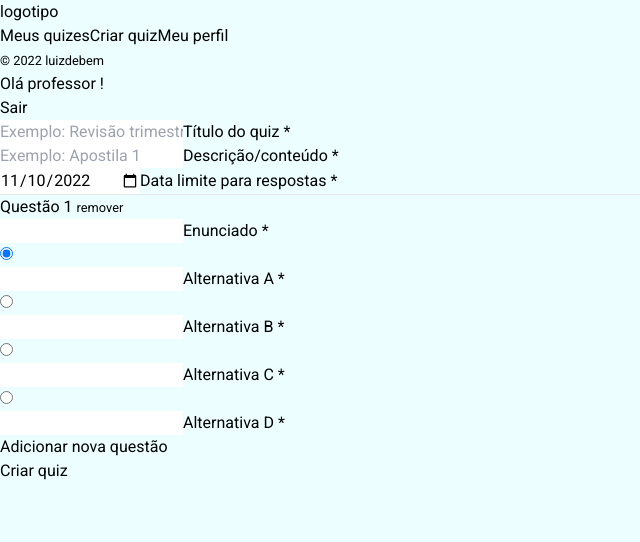
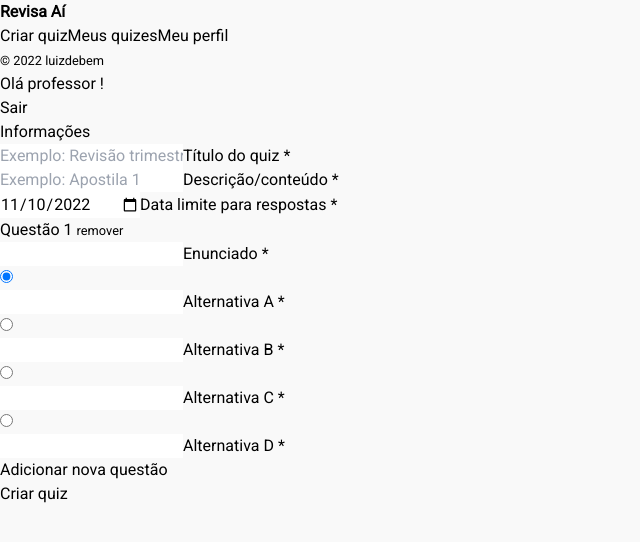
Before and after one commit to luizdebem/revisa-ai-web, a React (Create React App) app: page /create-quiz in a window 1280 px wide. Shown: the top 542 px of the page, without its empty margins (0-640 px from the left). Built offline with nearby package versions, Linux system fonts and the light colour scheme; no server answers; sample sign-in values are in the browser's storage; what @material-tailwind/react would draw is missing.

Commit message:
Layout adjustments

```diff
--- a/src/components/SidebarItem.js
+++ b/src/components/SidebarItem.js
@@ -6,7 +6,7 @@ const SidebarItem = ({ to, children }) => {
   const match = useMatch({ path: resolved.pathname, end: true });
 
   return (
-    <Link className={`py-3 px-2 border my-2 rounded-xl border-black text-center ${match ? "bg-cyan-50" : ""}`} to={to}>
+    <Link className={`py-3 px-2 border my-2 rounded-xl border-black text-center ${match ? "border-base-blue text-base-blue" : ""}`} to={to}>
       { children }
     </Link>
   )
--- a/src/index.css
+++ b/src/index.css
@@ -11,5 +11,5 @@
 }
 
 body {
-  background-color: rgb(236 254 255);
+  background-color: #f9f9f9;
 }
--- a/src/layouts/BaseLayout.js
+++ b/src/layouts/BaseLayout.js
@@ -15,17 +15,17 @@ const BaseLayout = (props) => {
   }
 
   return (
-    <div className="flex flex-row h-screen">
-      <aside className="flex flex-col w-64 overflow-y-auto py-4 px-3 pb-0 bg-gray-50 rounded">
+    <div className="flex flex-row min-h-screen">
+      <aside className="flex flex-col w-64 overflow-y-auto py-4 px-4 pb-0 bg-gray-50 rounded shadow-2xl mr-2">
         <div className="flex flex-col justify-center items-center h-32 border border-black mb-5">
-          <label>logotipo</label>
+          <label><b>Revisa Aí</b></label>
         </div>
         <ul className="flex flex-col">
+          <SidebarItem to="/create-quiz">Criar quiz</SidebarItem>
           <SidebarItem to="/my-quizzes">Meus quizes</SidebarItem>
-          <SidebarItem to="/create-quiz">Criar quiz</SidebarItem>
           <SidebarItem to="/my-profile">Meu perfil</SidebarItem>
         </ul>
-        <small className="mt-auto self-center">© 2022 luizdebem</small>
+        <small className="mt-auto self-center py-2">© 2022 luizdebem</small>
       </aside>
 
       <main className="w-full h-full flex flex-col">
--- a/src/pages/CreateQuiz.js
+++ b/src/pages/CreateQuiz.js
@@ -78,21 +78,22 @@ const CreateQuiz = () => {
   return (
     <BaseLayout>
       <form className="flex flex-col w-1/2" onSubmit={submit}>
-        <div className="mb-4">
+        <label className="mb-4">Informações</label>
+        <div className="mb-6">
           <Input onChange={(e) => { setTitle(e.target.value) }} required size="lg" variant="static" label="Título do quiz" placeholder="Exemplo: Revisão trimestral" type="text" />
         </div>
         <div className="mb-6">
           <Input onChange={(e) => { setDescription(e.target.value) }} required size="lg" variant="static" label="Descrição/conteúdo" placeholder="Exemplo: Apostila 1" type="text" />
         </div>
-        <div className="mb-4">
+        <div className="mb-8">
           <Input onChange={(e) => { setExpiryDate(e.target.value); }} required size="lg" variant="outlined" label="Data limite para respostas" type="date" min={new Date().toISOString().split("T")[0]} defaultValue={new Date().toISOString().split("T")[0]} />
         </div>
 
-        <hr className="my-3" />
-
         {questions.map((question, index) =>
           <div key={index}>
-            <label className="mb-2">Questão {index + 1} <small onClick={() => { removeQuestion(question.id); }}>remover</small></label>
+            <div className="mb-2">
+              <label>Questão {index + 1} <small onClick={() => { removeQuestion(question.id); }}>remover</small></label>
+            </div>
             <div className="mb-4">
               <Input onChange={(e) => { updateQuestion(index, "statement", e.target.value) }} required size="lg" variant="outlined" label="Enunciado" type="text" />
             </div>
@@ -115,11 +116,11 @@ const CreateQuiz = () => {
               <Input onChange={(e) => { updateQuestionAlternative(index, 3, e.target.value) }} required size="lg" variant="outlined" label="Alternativa D" type="text" />
 
             </div>
-            {index + 1 === questions.length ? <Button onClick={addQuestion} className="mb-4 w-full">Adicionar nova questão</Button> : <></>}
+            {index + 1 === questions.length ? <Button variant="outlined" onClick={addQuestion} className="mb-4 w-full">Adicionar nova questão</Button> : <></>}
           </div>
         )}
 
-        {!questions.length ? <Button onClick={addQuestion} className="mb-4 w-full">Adicionar nova questão</Button> : <></>}
+        {!questions.length ? <Button variant="outlined" onClick={addQuestion} className="mb-4 w-full">Adicionar nova questão</Button> : <></>}
 
         <Button className="mb-4" type="submit">Criar quiz</Button>
       </form>
--- a/src/pages/Login.js
+++ b/src/pages/Login.js
@@ -30,7 +30,7 @@ const Login = () => {
 
   return (
     <main className="flex flex-col justify-center items-center h-screen">
-      <div className="p-5 bg-white rounded-xl w-full max-w-lg">
+      <div className="p-5 bg-white rounded-xl w-full max-w-lg shadow-2xl">
         <h1 className="text-center mb-5">Revisa Aí - Portal do Professor</h1>
         <form className="flex flex-col" onSubmit={submit}>
           <div className="mb-3">
@@ -39,7 +39,7 @@ const Login = () => {
           <div className="mb-3">
             <Input onChange={(e) => { setPassword(e.target.value) }} required size="lg" variant="outlined" label="Senha" type="password" />
           </div>
-          <Button size="lg" variant="outlined" className="mb-5" type="submit">Entrar</Button>
+          <Button size="lg" variant="filled" className="mb-5" type="submit">Entrar</Button>
         </form>
         <h1 className="text-center">Não possui uma conta? <Link className="underline" to="/signup">Cadastre-se clicando aqui.</Link></h1>
       </div>
--- a/src/pages/MyProfile.js
+++ b/src/pages/MyProfile.js
@@ -20,7 +20,7 @@ const MyProfile = () => {
           <Input readOnly onChange={(e) => { }} defaultValue={user.email} label="E-mail" size="lg" variant="outline" type="email" />
         </div>
         <div className="mb-4">
-          <Input readOnly onChange={(e) => { }} label="Criar nova senha" size="lg" variant="outline" type="password" />
+          <Input readOnly onChange={(e) => { }} label="Alterar senha" size="lg" variant="outline" type="password" />
         </div>
         <Button className="mb-4 w-full" type="submit">Atualizar</Button>
       </form>
--- a/tailwind.config.js
+++ b/tailwind.config.js
@@ -5,7 +5,11 @@ module.exports = withMT({
     "./src/**/*.{js,jsx,ts,tsx}",
   ],
   theme: {
-    extend: {},
+    extend: {
+      colors: {
+        'base-blue': 'rgb(33, 150, 243)'
+      }
+    },
   },
   plugins: [],
 });
```
